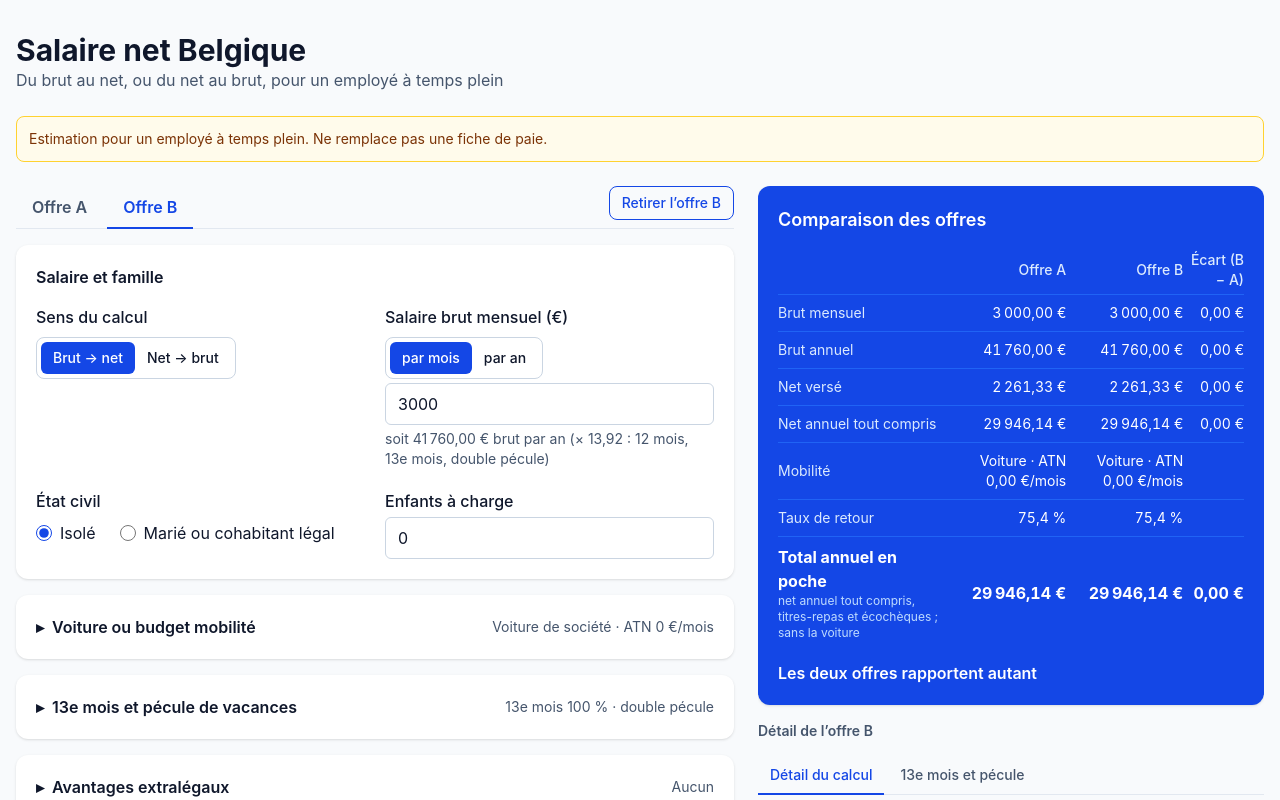
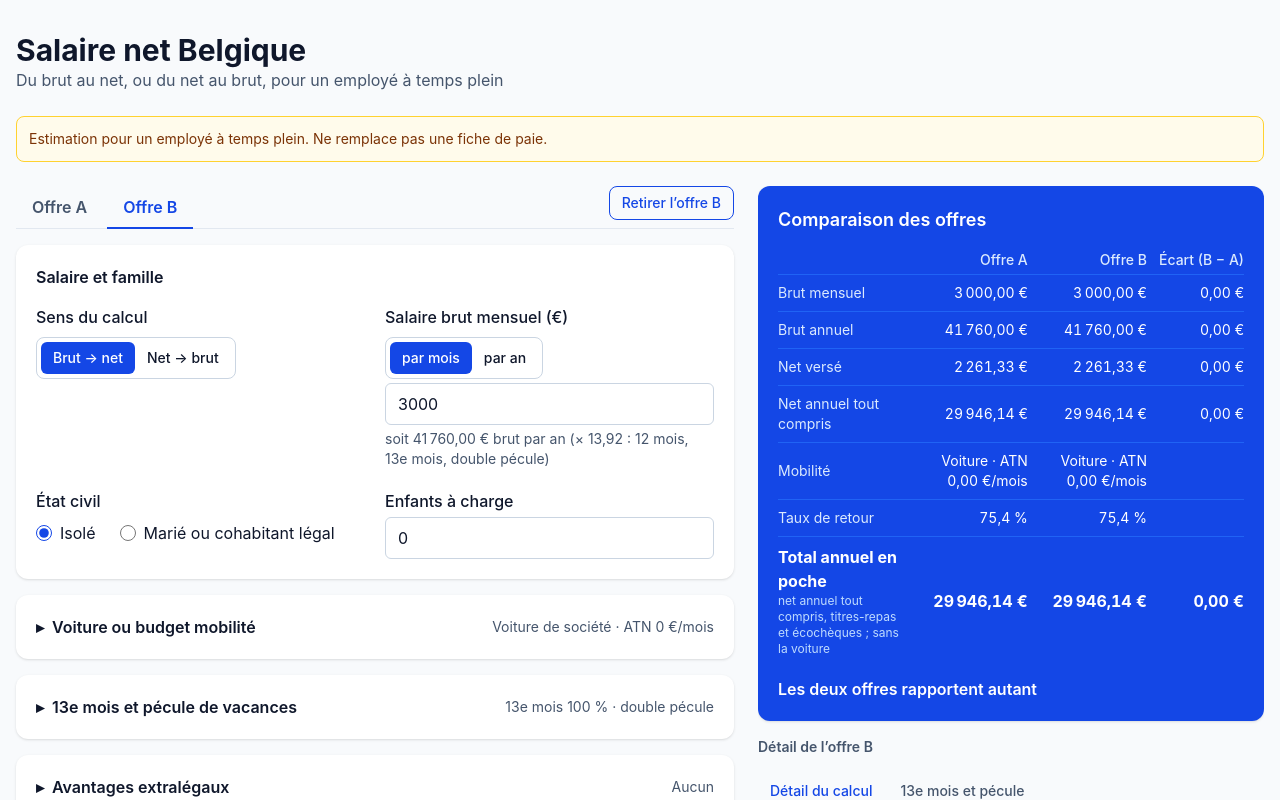
Before and after one commit to VicdSpt/Wage_Calculator, a React (Vite) app: page / in a window 1280 px wide. Both pictures are taken after a click on the button "Comparer avec une autre offre". Shown: the top 800 px of the page. Built offline with nearby package versions, Linux system fonts and the light colour scheme.

Commit message:
fix: espacer et ne pas couper les montants du tableau de comparaison
Co-Authored-By: Claude Sonnet 5 <noreply@anthropic.com>

```diff
--- a/src/components/ComparaisonOffres.tsx
+++ b/src/components/ComparaisonOffres.tsx
@@ -116,13 +116,13 @@ export function ComparaisonOffres({ comparaison }: { comparaison: Comparaison })
         <thead>
           <tr className="grid grid-cols-3 gap-x-2 text-blue-100 sm:table-row">
             <td className="hidden sm:table-cell" />
-            <th scope="col" className="text-right font-medium sm:py-1">
+            <th scope="col" className="text-right font-medium whitespace-nowrap sm:py-1 sm:pl-3">
               {t.offre('A')}
             </th>
-            <th scope="col" className="text-right font-medium sm:py-1">
+            <th scope="col" className="text-right font-medium whitespace-nowrap sm:py-1 sm:pl-3">
               {t.offre('B')}
             </th>
-            <th scope="col" className="text-right font-medium sm:py-1">
+            <th scope="col" className="text-right font-medium whitespace-nowrap sm:py-1 sm:pl-3">
               {t.ecart}
             </th>
           </tr>
@@ -137,9 +137,9 @@ export function ComparaisonOffres({ comparaison }: { comparaison: Comparaison })
                 <span className={ligne.total ? 'font-bold' : 'text-blue-100'}>{ligne.libelle}</span>
                 {ligne.note && <span className="block text-xs text-blue-200">{ligne.note}</span>}
               </th>
-              <td className="text-right tabular-nums sm:py-2">{ligne.a}</td>
-              <td className="text-right tabular-nums sm:py-2">{ligne.b}</td>
-              <td className="text-right tabular-nums sm:py-2">{ligne.ecart}</td>
+              <td className={`text-right tabular-nums sm:py-2 sm:pl-3 ${ligne.id === 'mobilite' ? '' : 'whitespace-nowrap'}`}>{ligne.a}</td>
+              <td className={`text-right tabular-nums sm:py-2 sm:pl-3 ${ligne.id === 'mobilite' ? '' : 'whitespace-nowrap'}`}>{ligne.b}</td>
+              <td className={`text-right tabular-nums sm:py-2 sm:pl-3 ${ligne.id === 'mobilite' ? '' : 'whitespace-nowrap'}`}>{ligne.ecart}</td>
             </tr>
           ))}
         </tbody>
```
